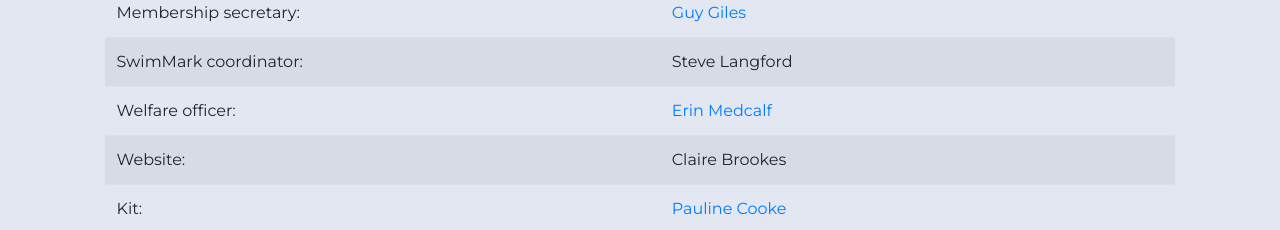
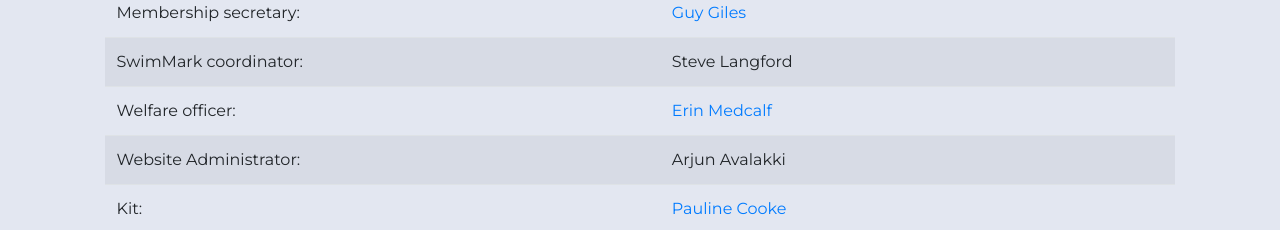
Before and after one commit to SwimLane2/birmingham-masters-swimming-club-website, a plain HTML site: page site-current/About us.html in a window 1280 px wide. Shown: the part 1120-1350 px from the top of the page. Drawn offline with nearby package versions, Linux system fonts and the light colour scheme.

Commit message:
Updated Website Administrator name

```diff
--- a/site-current/About us.html
+++ b/site-current/About us.html
@@ -158,8 +158,8 @@
             <td><a href="mailto:birminghammasters.welfare@gmail.com" class="link text-blue">Erin Medcalf</a></td>
           </tr>
           <tr>
-            <td>Website:</td>
-            <td>Claire Brookes</td>
+            <td>Website Administrator:</td>
+            <td>Arjun Avalakki</td>
           </tr>
           <tr>
             <td>Kit:</td>
```
